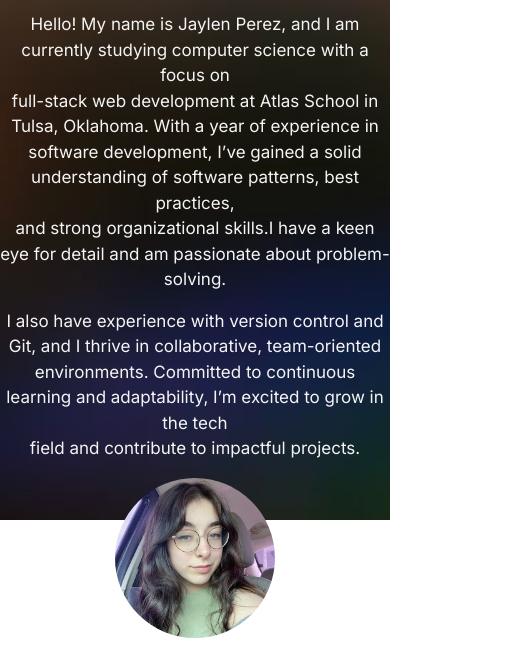
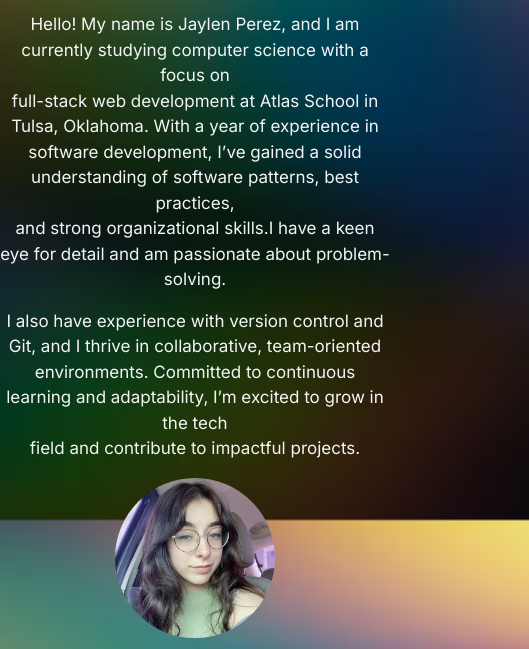
Before and after one commit to Jaylenperez/personal_website, a plain HTML site: page index.html in a window 390 px wide. Shown: the part 324-973 px from the top of the page, 529 px wide, since content can reach past the window. Before the commit the page ends 844 px from the top, so only its background shows below. Drawn offline with nearby package versions, Linux system fonts and the light colour scheme.

Commit message:
dynamic scrolling for smaller screens. no scrolling for full screen

```diff
--- a/index.html
+++ b/index.html
@@ -11,15 +11,13 @@
     <link rel="preconnect" href="https://fonts.gstatic.com" crossorigin>
     <link href="https://fonts.googleapis.com/css2?family=Inter:ital,opsz,wght@0,14..32,100..900;1,14..32,100..900&display=swap" rel="stylesheet">
   </head>
-  <body style="position: fixed; top: 0; left: 0; right: 0; bottom: 0; overflow: hidden;">
+  <body>
     <style>
-      body {
-        background-image: url('images/background.jpeg');
-        background-repeat: no-repeat;
-        background-attachment: fixed;
-        background-size: cover;
-        font-family: "Inter", serif;
-        font-style: normal;
+      @media (max-width: 1200px) {
+        body {
+          overflow: auto; /* Allow scrolling on smaller screens */
+          height: auto;
+        }
       }
     </style>
     <!-- Header & Navbar -->
--- a/styles.css
+++ b/styles.css
@@ -7,6 +7,16 @@
 
 body {
     color: #f4f4f4;
+    background-image: url('images/background.jpeg');
+    background-repeat: no-repeat;
+    background-attachment: fixed;
+    background-size: cover;
+    font-family: "Inter", serif;
+    font-style: normal;
+    height: 100vh;
+    overflow-y: hidden;
+    margin: 0;
+    box-sizing: border-box;
 }
 
 header {
```
